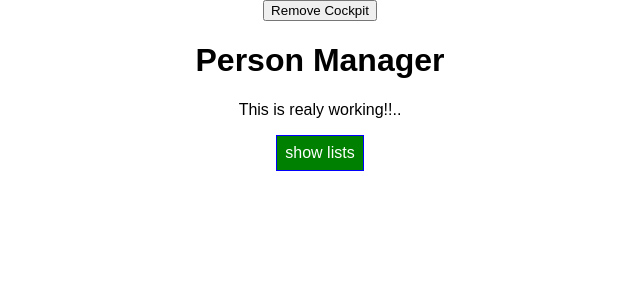
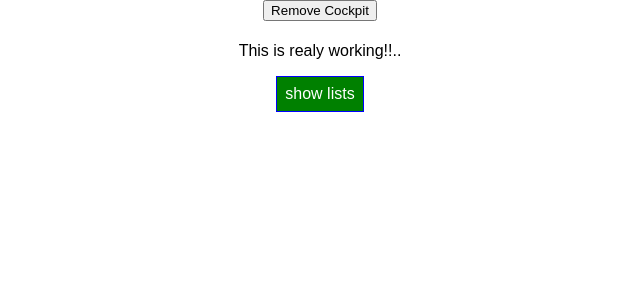
Before and after one commit to AbdullatifJamous891/react-guide, a React app in the folder react-guide/: page / in a window 1280 px wide. Shown: the top 300 px of the page, without its empty margins (320-960 px from the left). Built offline with nearby package versions, Linux system fonts and the light colour scheme.

Commit message:
another Form of HOCs

```diff
--- a/react-guide/src/containers/App.js
+++ b/react-guide/src/containers/App.js
@@ -2,7 +2,8 @@
 import classes from "./App.css";
 import Persons from "../components/Persons/Persons";
 import Cockpit from "../components/cockpit/cockpit";
-import WithClass from "../hoc/WithClass";
+import withClass from "../hoc/withClass";
+import Aux from "../hoc/aux";
 
 class App extends Component {
   constructor(props) {
@@ -76,7 +77,7 @@
     }
 
     return (
-      <WithClass classes={classes.App}>
+      <Aux classes={classes.App}>
         <button onClick={() => this.setState({ showCockpit: false })}>
           Remove Cockpit
         </button>
@@ -89,9 +90,9 @@
           />
         ) : null}
         {persons}
-      </WithClass>
+      </Aux>
     );
   }
 }
 
-export default App;
+export default withClass(App, classes.App);
--- a/react-guide/src/hoc/WithClass.js
+++ /dev/null
@@ -1,7 +0,0 @@
-import React from "react";
-
-const withClass = props => (
-  <div className={props.classes}>{props.children}</div>
-);
-
-export default withClass;
--- /dev/null
+++ b/react-guide/src/hoc/withClass.js
@@ -0,0 +1,11 @@
+import React from "react";
+
+const withClass = (WrappedComponent, className) => {
+  return props => (
+    <div className={className}>
+      <WrappedComponent />
+    </div>
+  );
+};
+
+export default withClass;
```
